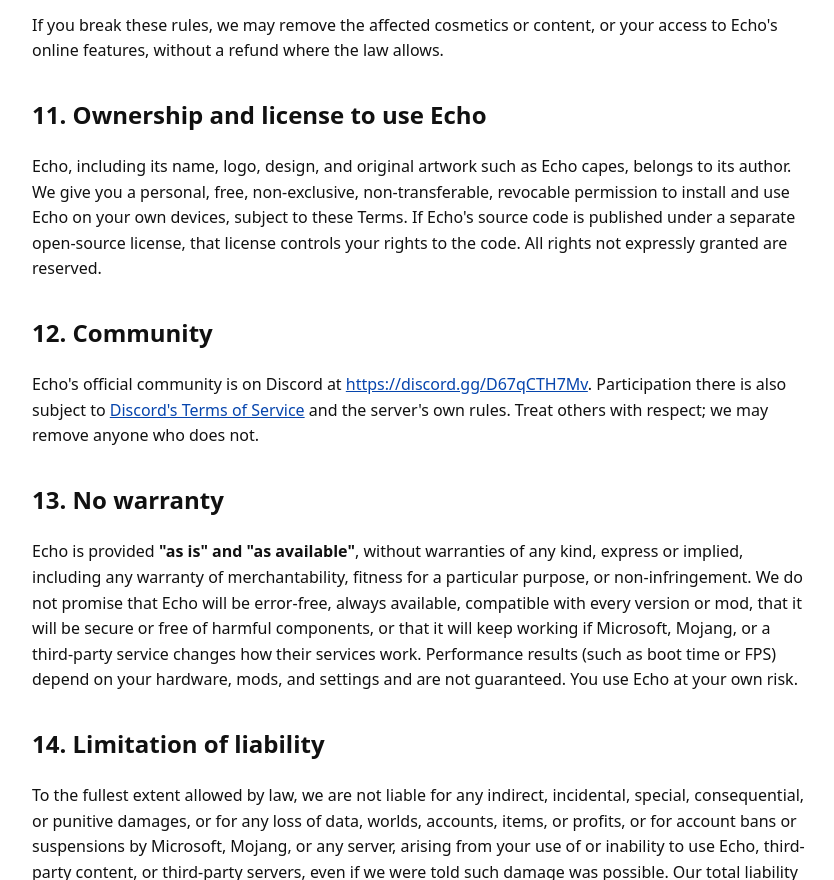
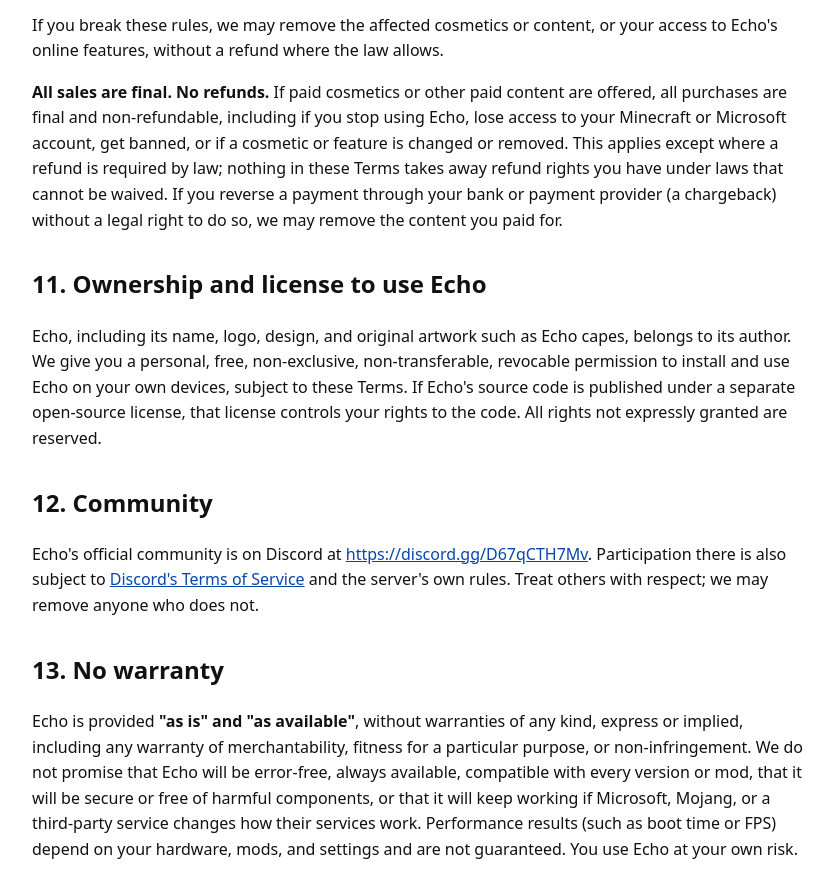
Before and after one commit to ThingThree-code/EchoLauncher, a plain HTML site: page docs/terms.html in a window 1280 px wide. Shown: the part 3081-3961 px from the top of the page, without its empty margins (218-1052 px from the left). Drawn offline with Linux system fonts and the light colour scheme.

Commit message:
Add all-sales-final, no-refunds clause for paid cosmetics
Co-Authored-By: Claude Opus 5.5 <noreply@anthropic.com>
Claude-Session: https://claude.ai/code/session_01LnNM3uLhT6yxjLon1KM5xR

```diff
--- a/docs/terms.html
+++ b/docs/terms.html
@@ -64,6 +64,7 @@
   <li>unlock, fake, or use cosmetics or paid content you did not get through Echo, or modify Echo, its files, or its network traffic to do so.</li>
 </ul>
 <p>If you break these rules, we may remove the affected cosmetics or content, or your access to Echo's online features, without a refund where the law allows.</p>
+<p><strong>All sales are final. No refunds.</strong> If paid cosmetics or other paid content are offered, all purchases are final and non-refundable, including if you stop using Echo, lose access to your Minecraft or Microsoft account, get banned, or if a cosmetic or feature is changed or removed. This applies except where a refund is required by law; nothing in these Terms takes away refund rights you have under laws that cannot be waived. If you reverse a payment through your bank or payment provider (a chargeback) without a legal right to do so, we may remove the content you paid for.</p>
 
 <h2>11. Ownership and license to use Echo</h2>
 <p>Echo, including its name, logo, design, and original artwork such as Echo capes, belongs to its author. We give you a personal, free, non-exclusive, non-transferable, revocable permission to install and use Echo on your own devices, subject to these Terms. If Echo's source code is published under a separate open-source license, that license controls your rights to the code. All rights not expressly granted are reserved.</p>
```
